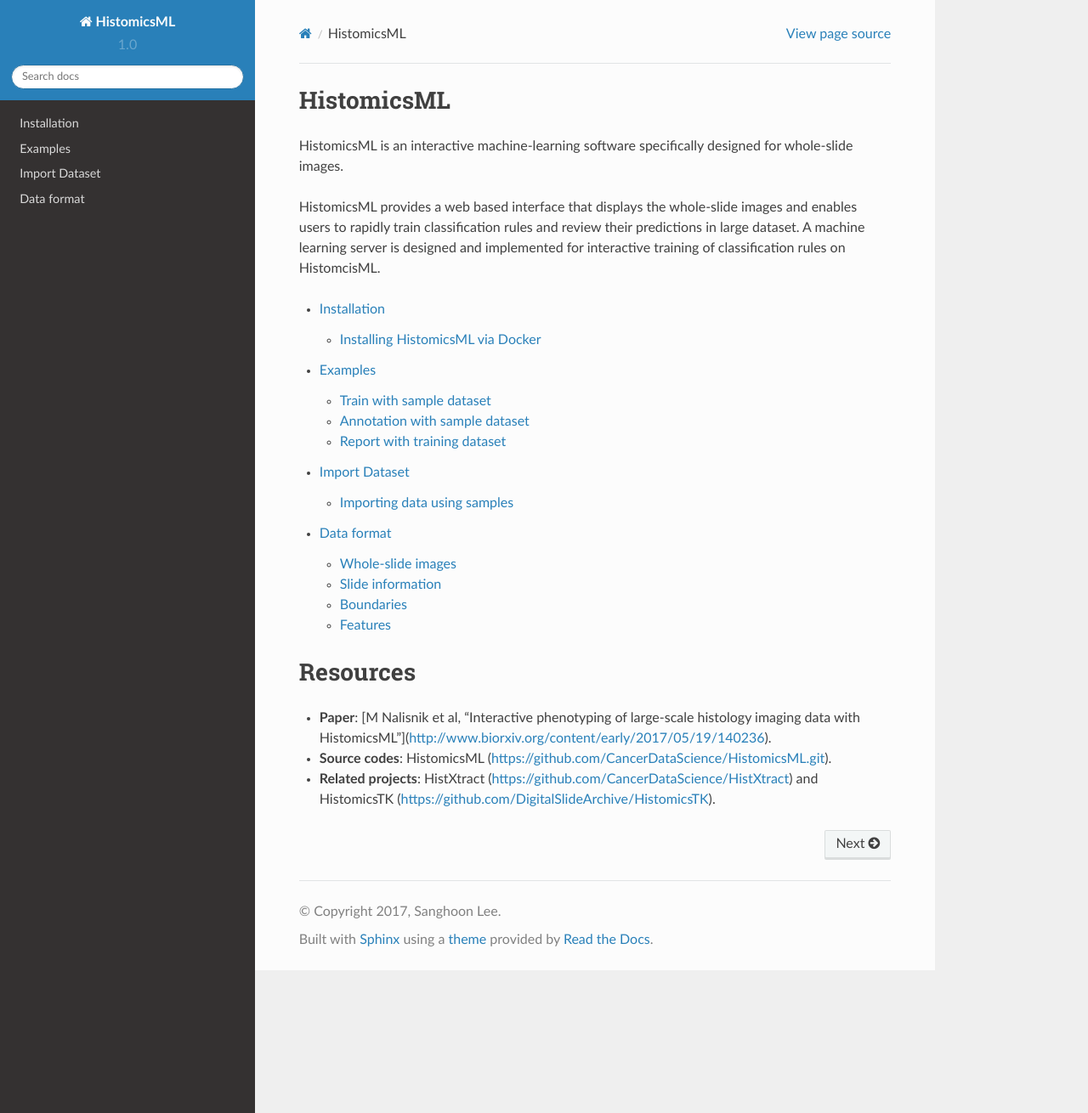
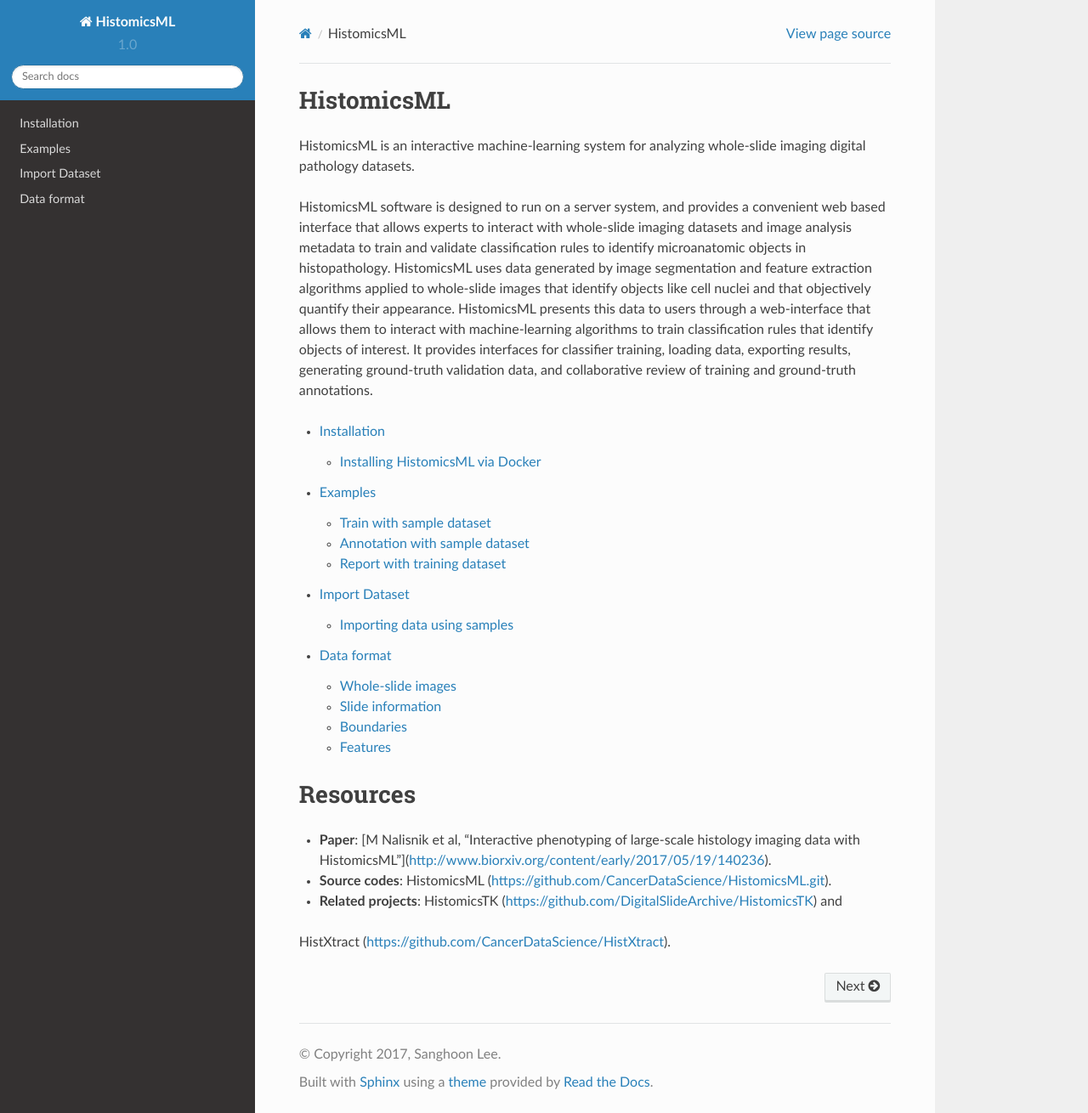
Before and after one commit to PathologyDataScience/HistomicsML, a Sphinx documentation site: the page built from docs/index.rst, in a window 1280 px wide and 1310 px high. Shown: the whole window at 85% size. Built offline with Sphinx 7.4.7 and the Read the Docs theme 2.0.0, drawn with Linux system fonts in a browser that asks for light colours.

Commit message:
Update index.rst
Extended description

```diff
--- a/docs/index.rst
+++ b/docs/index.rst
@@ -1,12 +1,9 @@
 HistomicsML
 ===========
 
-HistomicsML is an interactive machine-learning software specifically designed for whole-slide images.
+HistomicsML is an interactive machine-learning system for analyzing whole-slide imaging digital pathology datasets.
 
-HistomicsML provides a web based interface that displays the whole-slide images
-and enables users to rapidly train classification rules and review their predictions in large dataset.
-A machine learning server is designed and implemented for interactive training of classification rules on HistomcisML.
-
+HistomicsML software is designed to run on a server system, and provides a convenient web based interface that allows experts to interact with whole-slide imaging datasets and image analysis metadata to train and validate classification rules to identify microanatomic objects in histopathology. HistomicsML uses data generated by image segmentation and feature extraction algorithms applied to whole-slide images that identify objects like cell nuclei and that objectively quantify their appearance. HistomicsML presents this data to users through a web-interface that allows them to interact with machine-learning algorithms to train classification rules that identify objects of interest. It provides interfaces for classifier training, loading data, exporting results, generating ground-truth validation data, and collaborative review of training and ground-truth annotations.
 
 .. toctree::
    :maxdepth: 2
@@ -22,5 +19,5 @@
 
 * **Source codes**: HistomicsML (https://github.com/CancerDataScience/HistomicsML.git).
 
-* **Related projects**: HistXtract (https://github.com/CancerDataScience/HistXtract)
-  and HistomicsTK (https://github.com/DigitalSlideArchive/HistomicsTK).
+* **Related projects**: HistomicsTK (https://github.com/DigitalSlideArchive/HistomicsTK) and
+HistXtract (https://github.com/CancerDataScience/HistXtract).
```
